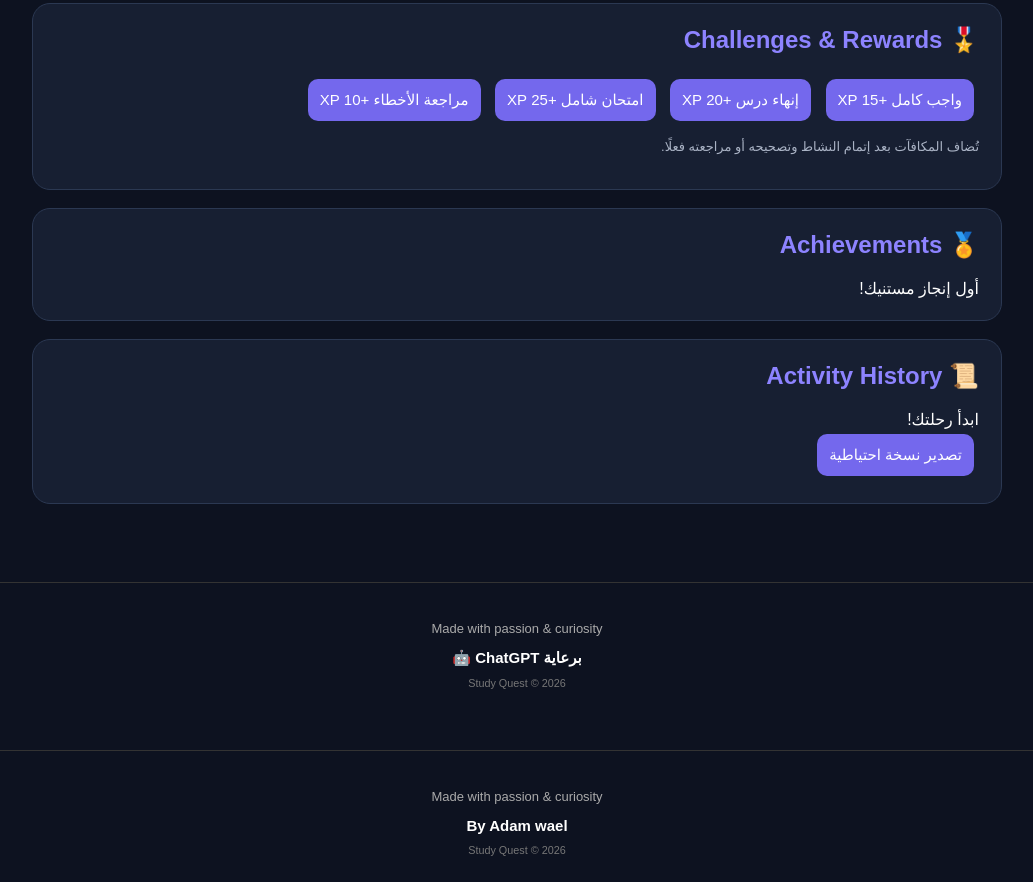
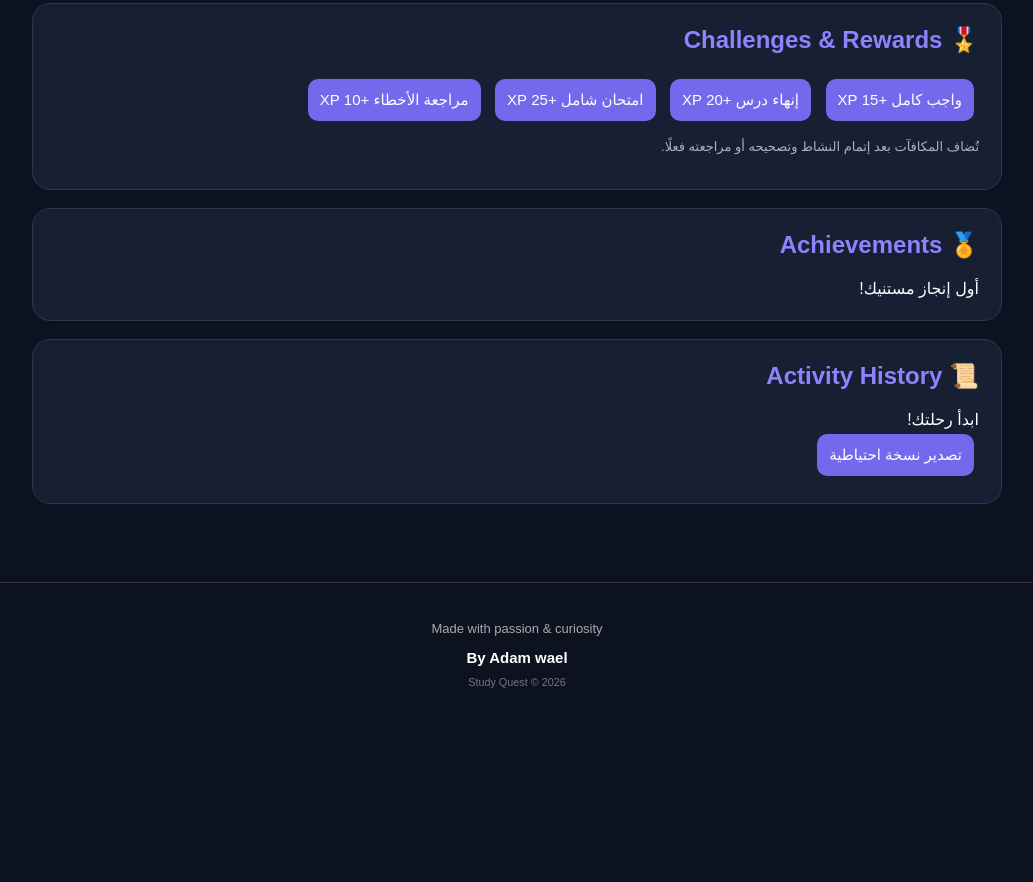
Before and after one commit to Demo796828/study-quest, a plain HTML site: page index.html in a window 1280 px wide. Shown: the part 1754-2636 px from the top of the page, without its empty margins (123-1156 px from the left). After the commit the page ends 2468 px from the top, so only its background shows below. Drawn offline with Linux system fonts and the light colour scheme.

```diff
--- a/index.html
+++ b/index.html
@@ -1026,11 +1026,6 @@ window.addEventListener("beforeunload", () => {
 
 </script>
 
-<footer class="site-footer">
-    <p>Made with passion & curiosity</p>
-    <strong>برعاية ChatGPT 🤖</strong>
-    <small>Study Quest © 2026</small>
-</footer>
 
 <style>
 .site-footer {
```
